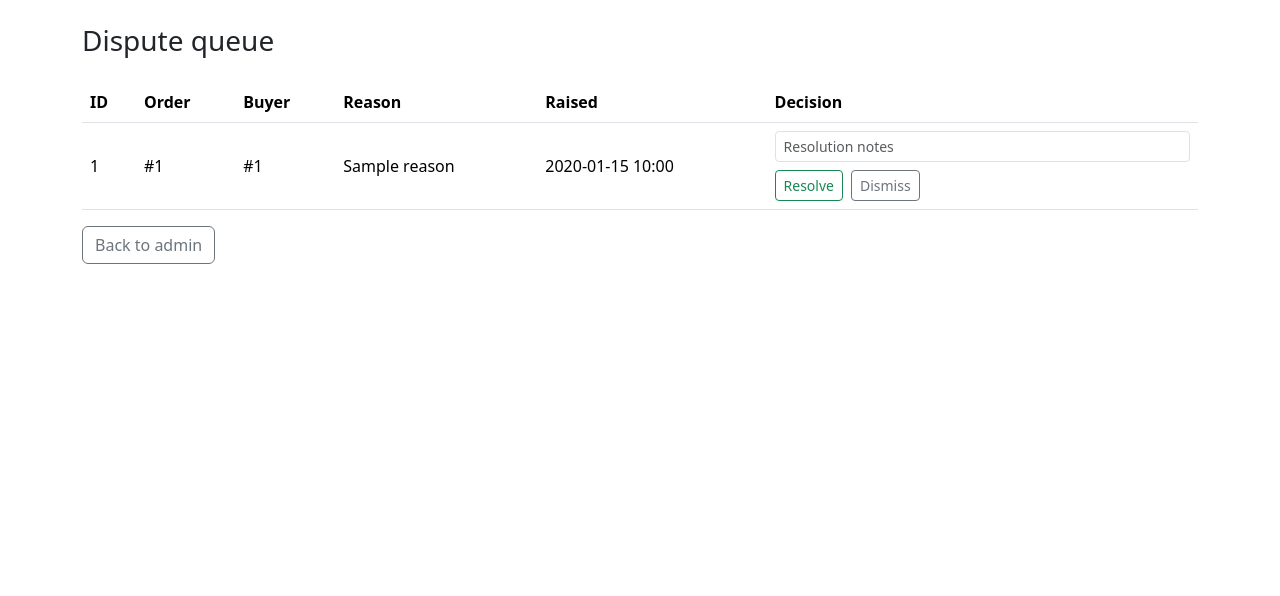
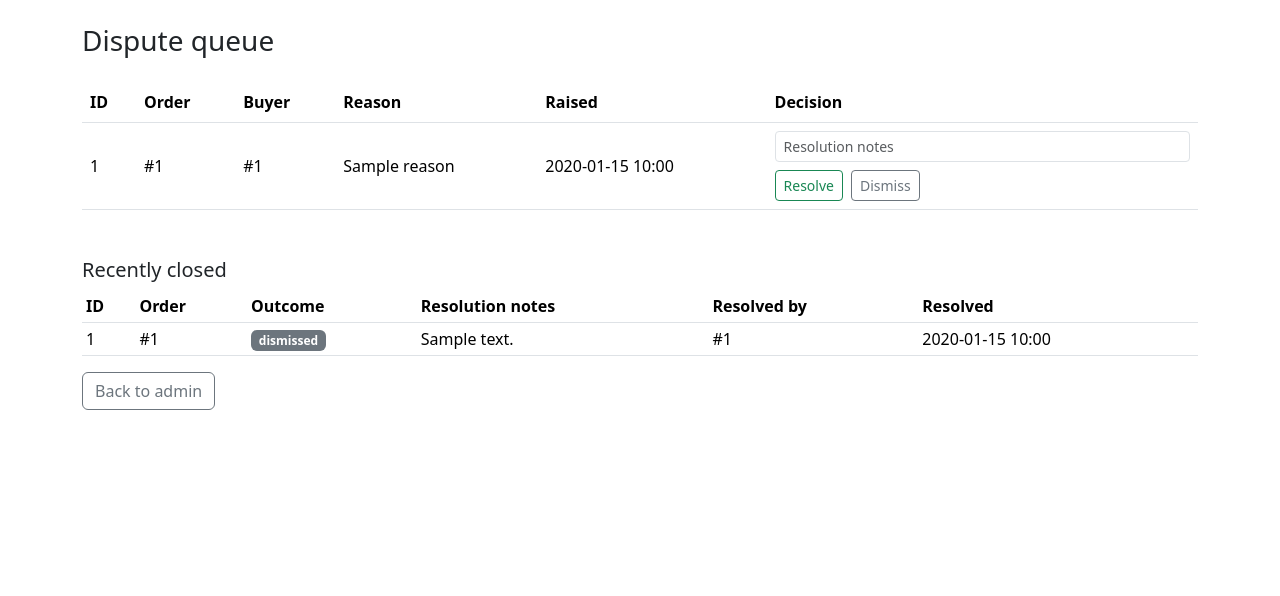
Before and after one commit to leewayne451/ssd, a Flask app: template app/web/templates/admin/disputes.html in a window 1280 px wide. Shown: the part 56-652 px from the top of the page. Run offline with Flask 3, Linux system fonts and the light colour scheme; the template is opened without the code that fills it: most values are stand-ins (such as "Sample title", 1, 10 or a date in 2020); some libraries are stand-ins or nearby versions.

Commit message:
feat(admin): closed-dispute history; fix(auth): drop dead Remember-Me control
UI-audit items 13+15: resolved/dismissed disputes used to vanish from the
admin UI the moment they were closed - /admin/disputes now keeps a
recently-closed table (outcome, resolution notes, resolving admin, time)
so the decision trail stays reviewable without digging through audit rows.
The login form's Remember-Me checkbox is removed: the backend never read
it, and honouring it would conflict with the 30-minute inactivity timeout
(FSR-04) - a dead security control invites exactly the wrong QA questions.
1 new integration test.

```diff
--- a/app/web/forms/auth_forms.py
+++ b/app/web/forms/auth_forms.py
@@ -24,7 +24,9 @@ class RegistrationForm(FlaskForm):
             raise ValidationError('Email already registered.')
 
 class LoginForm(FlaskForm):
+    # No "remember me": the backend never honoured it, and doing so would
+    # conflict with the 30-minute inactivity timeout (FSR-04) — a dead
+    # security control on the form is worse than none.
     email = StringField('Email', validators=[DataRequired(), Email()])
     password = PasswordField('Password', validators=[DataRequired()])
-    remember_me = BooleanField('Remember Me')
     submit = SubmitField('Login')
--- a/app/web/templates/admin/disputes.html
+++ b/app/web/templates/admin/disputes.html
@@ -47,5 +47,41 @@
 <p>No open disputes.</p>
 {% endif %}
 
+<h2 class="h5 mt-5">Recently closed</h2>
+{% if closed_disputes %}
+<table class="table table-sm align-middle">
+    <thead>
+        <tr>
+            <th scope="col">ID</th>
+            <th scope="col">Order</th>
+            <th scope="col">Outcome</th>
+            <th scope="col">Resolution notes</th>
+            <th scope="col">Resolved by</th>
+            <th scope="col">Resolved</th>
+        </tr>
+    </thead>
+    <tbody>
+        {% for d in closed_disputes %}
+        <tr>
+            <td>{{ d.id }}</td>
+            <td>#{{ d.order_id }}</td>
+            <td>
+                {% if d.status.value == 'resolved' %}
+                <span class="badge text-bg-success">resolved</span>
+                {% else %}
+                <span class="badge text-bg-secondary">dismissed</span>
+                {% endif %}
+            </td>
+            <td class="cell-clamp-sm">{{ d.resolution_notes or '—' }}</td>
+            <td>{{ '#' ~ d.resolved_by_admin_id if d.resolved_by_admin_id else '—' }}</td>
+            <td>{{ d.resolved_at.strftime('%Y-%m-%d %H:%M') if d.resolved_at else '—' }}</td>
+        </tr>
+        {% endfor %}
+    </tbody>
+</table>
+{% else %}
+<p class="text-muted">No closed disputes yet.</p>
+{% endif %}
+
 <a class="btn btn-outline-secondary" href="{{ url_for('admin.index') }}">Back to admin</a>
 {% endblock %}
--- a/app/web/templates/auth/login.html
+++ b/app/web/templates/auth/login.html
@@ -19,10 +19,6 @@
                 <div class="text-danger">{{ error }}</div>
             {% endfor %}
         </div>
-        <div class="mb-3 form-check">
-            {{ form.remember_me(class="form-check-input") }}
-            {{ form.remember_me.label(class="form-check-label") }}
-        </div>
         {{ form.submit(class="btn btn-primary w-100") }}
     </form>
     <p class="mt-3 text-center">Don't have an account? <a href="{{ url_for('auth.register') }}">Register here</a></p>
```
Also changed, not shown: app/services/dispute_service.py (+13 -0 lines), app/web/routes/admin_routes.py (+5 -2 lines), tests/integration/test_disputes.py (+19 -0 lines).
